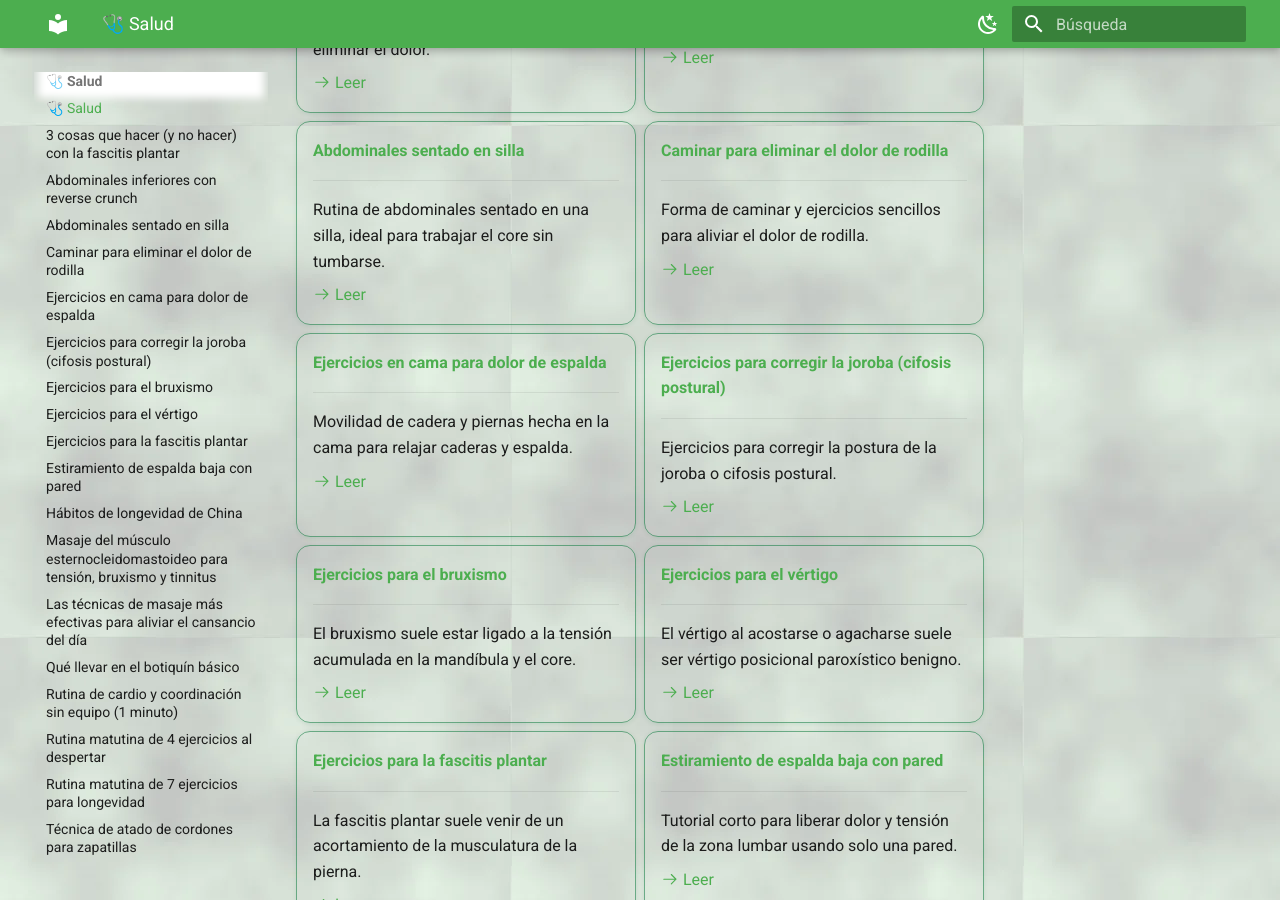
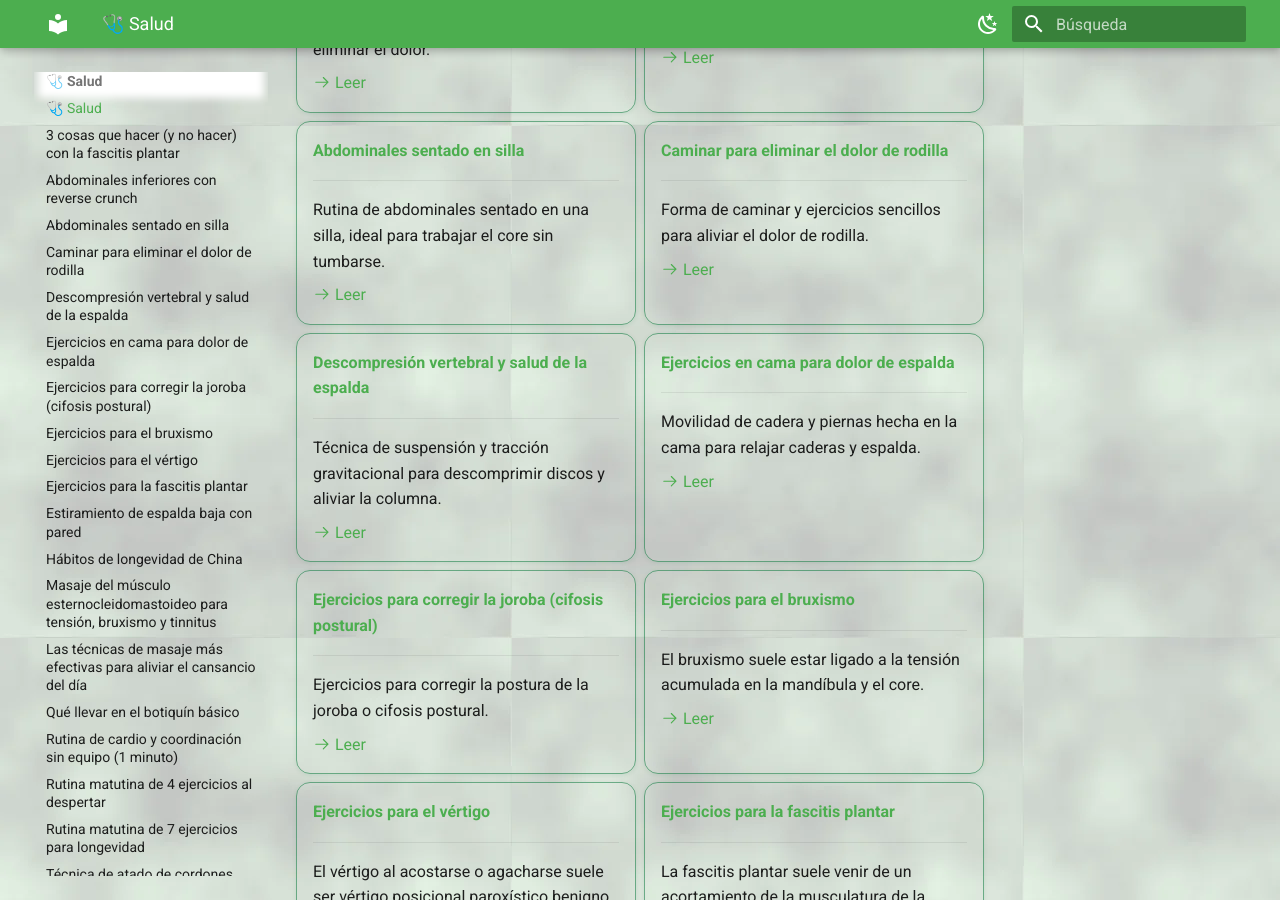
Before and after one commit to mosqueteroweb/Salud, an MkDocs documentation site: the page built from docs/salud/index.md, in a window 1280 px wide and 900 px high, scrolled down 386 px. Built offline with MkDocs 1.6.1 and Material for MkDocs 9.7.7, drawn with Linux system fonts in a browser that asks for light colours.

Commit message:
Añadir artículo y vídeo de descompresión vertebral y salud de la espalda

```diff
--- a/docs/salud/index.md
+++ b/docs/salud/index.md
@@ -35,6 +35,14 @@ Artículos sobre salud, primeros auxilios, botiquines, hábitos y bienestar:
     Forma de caminar y ejercicios sencillos para aliviar el dolor de rodilla.
 
     [:octicons-arrow-right-24: Leer](caminar-para-eliminar-el-dolor-de-rodilla.md)
+
+- [__Descompresión vertebral y salud de la espalda__](descompresion-vertebral-colgarse.md)
+
+    ---
+
+    Técnica de suspensión y tracción gravitacional para descomprimir discos y aliviar la columna.
+
+    [:octicons-arrow-right-24: Leer](descompresion-vertebral-colgarse.md)
 
 - [__Ejercicios en cama para dolor de espalda__](ejercicios-en-cama-para-dolor-de-espalda.md)
 
```
Also changed, not shown: docs/salud/descompresion-vertebral-colgarse.md (added, +36 -0 lines), 1 other file.
